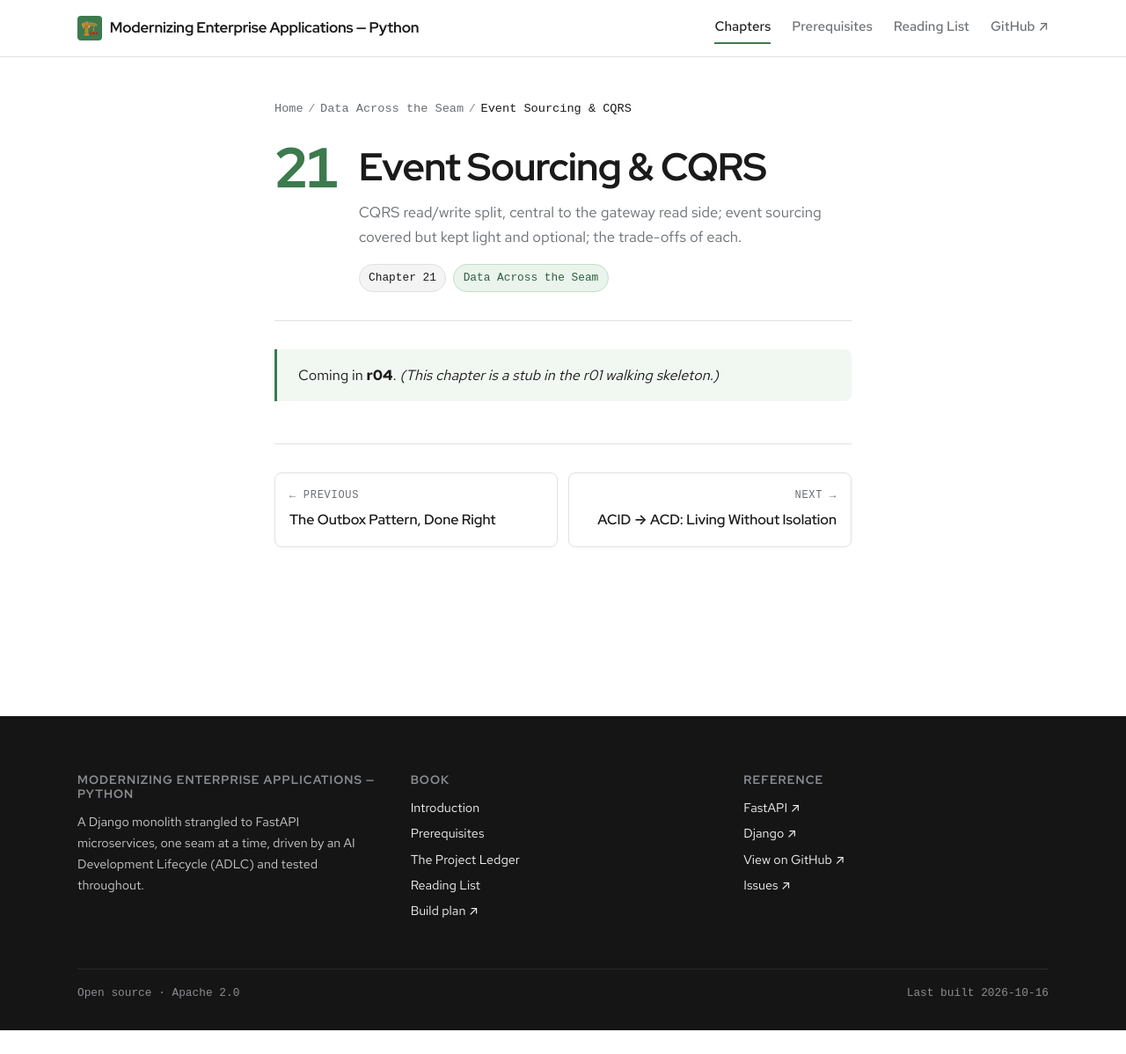
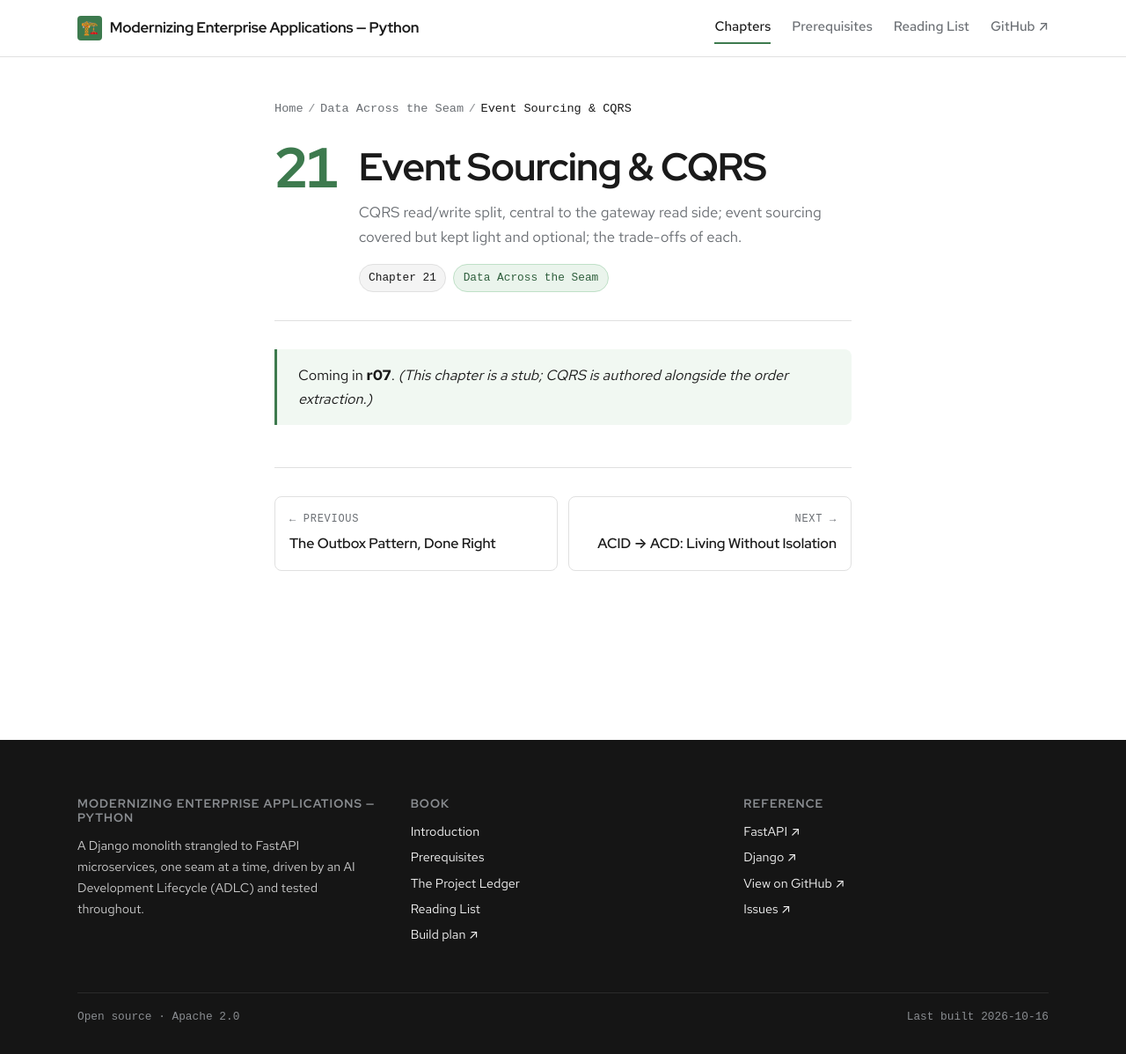
Before and after one commit to patterncatalyst/modernizing-enterprise-applications-python, a Jekyll site: the page built from _docs/21-event-sourcing-and-cqrs.md, in a window 1280 px wide and 1198 px high. Shown: the whole window at 88% size. Built offline with Jekyll 4.4.1, drawn with Linux system fonts in a browser that asks for light colours; some web fonts are replaced.

Commit message:
docs(r05): mark DRQ-043 closed (→DRQ-052); fix ch.21 stub iteration label (r04→r07)

```diff
--- a/_docs/21-event-sourcing-and-cqrs.md
+++ b/_docs/21-event-sourcing-and-cqrs.md
@@ -5,4 +5,4 @@
 description: "CQRS read/write split, central to the gateway read side; event sourcing covered but kept light and optional; the trade-offs of each."
 ---
 
-> Coming in **r04**. _(This chapter is a stub in the r01 walking skeleton.)_
+> Coming in **r07**. _(This chapter is a stub; CQRS is authored alongside the order extraction.)_
```
Also changed, not shown: _plans/decisions.md (+1 -1 lines).
